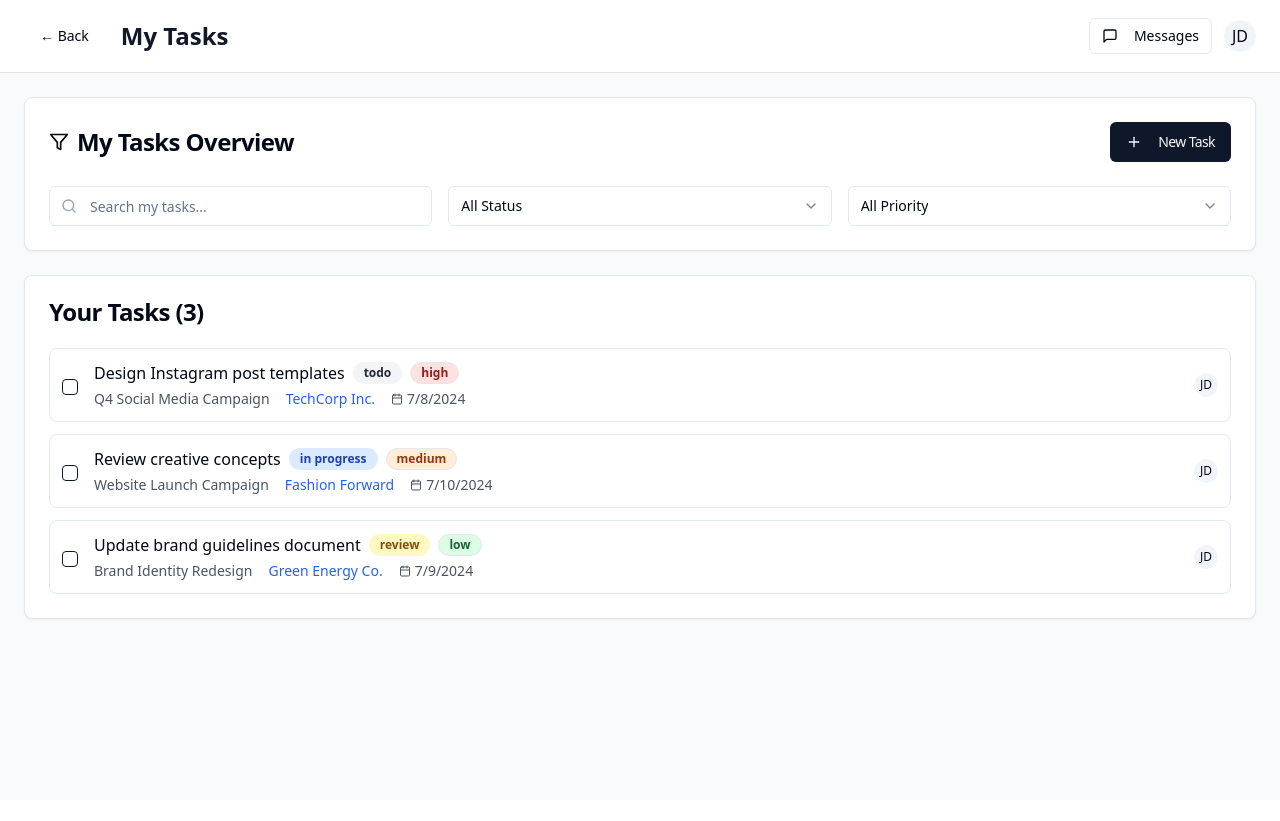
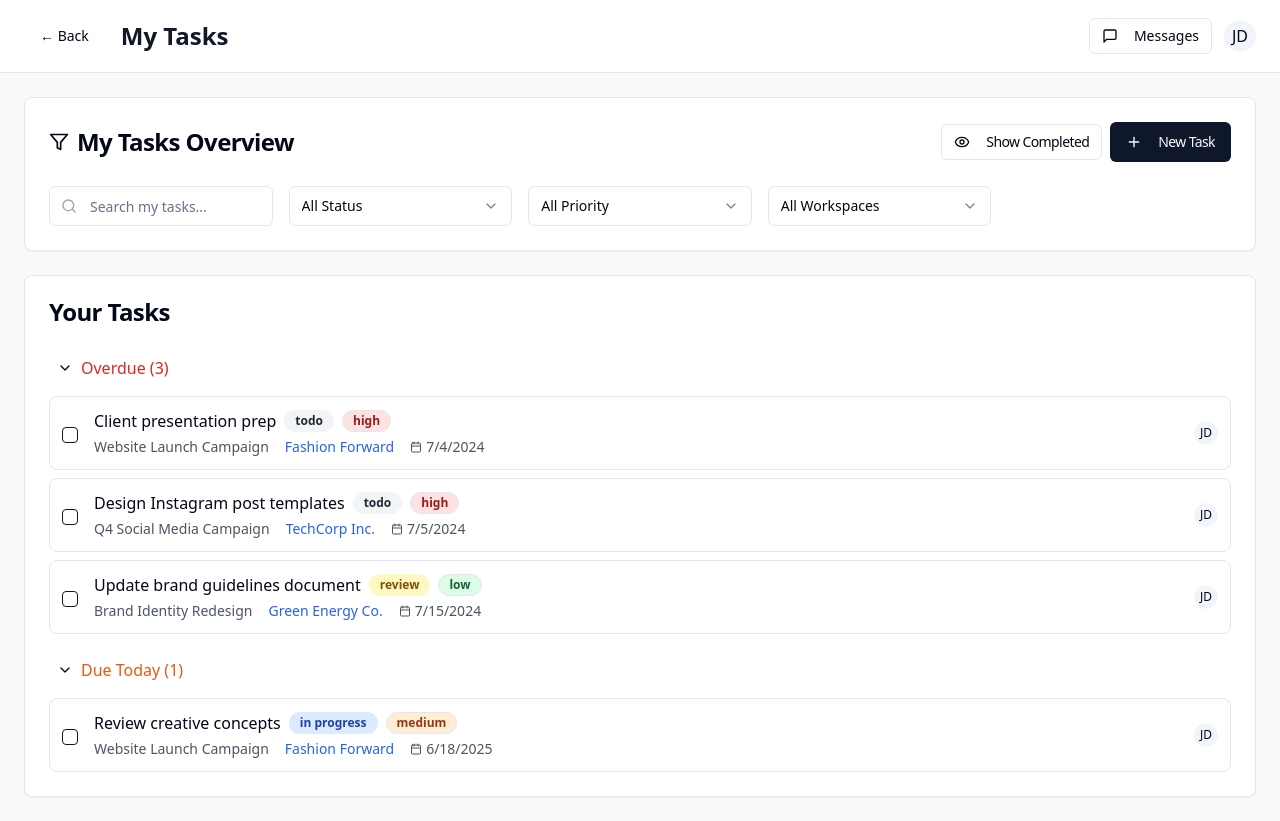
Before and after one commit to tylermounce/agency-zen-project, a React (Vite) app: page / in a window 1280 px wide. Both pictures are taken after a click on the button "My Tasks". Before the commit the page ends 800 px from the top, so only its background shows below. Built offline with nearby package versions, Linux system fonts and the light colour scheme.

Commit message:
feat: Implement task list enhancements
Adds task grouping, sorting, "show completed" toggle, and filtering options to the task list.

```diff
--- a/src/components/MyTasks.tsx
+++ b/src/components/MyTasks.tsx
@@ -8,16 +8,25 @@ import { Badge } from '@/components/ui/badge';
 import { Avatar, AvatarFallback } from '@/components/ui/avatar';
 import { Select, SelectContent, SelectItem, SelectTrigger, SelectValue } from '@/components/ui/select';
 import { Dialog, DialogContent, DialogHeader, DialogTitle, DialogTrigger } from '@/components/ui/dialog';
-import { Plus, Calendar, User, Filter, Search } from 'lucide-react';
+import { Collapsible, CollapsibleContent, CollapsibleTrigger } from '@/components/ui/collapsible';
+import { Plus, Calendar, User, Filter, Search, ChevronDown, ChevronRight, Eye, EyeOff } from 'lucide-react';
 
 export const MyTasks = () => {
   const [searchTerm, setSearchTerm] = useState('');
   const [filterStatus, setFilterStatus] = useState('all');
   const [filterPriority, setFilterPriority] = useState('all');
+  const [filterWorkspace, setFilterWorkspace] = useState('all');
+  const [showCompleted, setShowCompleted] = useState(false);
   const [isNewTaskOpen, setIsNewTaskOpen] = useState(false);
   const [newTaskTitle, setNewTaskTitle] = useState('');
   const [newTaskProject, setNewTaskProject] = useState('');
   const [newTaskPriority, setNewTaskPriority] = useState('medium');
+
+  // Collapsible sections state
+  const [overdueOpen, setOverdueOpen] = useState(true);
+  const [todayOpen, setTodayOpen] = useState(true);
+  const [upcomingOpen, setUpcomingOpen] = useState(true);
+  const [completedOpen, setCompletedOpen] = useState(false);
 
   // Mock data - tasks assigned to current user (JD)
   const myTasks = [
@@ -29,7 +38,7 @@ export const MyTasks = () => {
       status: 'todo',
       priority: 'high',
       assignee: 'JD',
-      dueDate: '2024-07-08',
+      dueDate: '2024-07-05', // Overdue
       completed: false
     },
     {
@@ -40,7 +49,7 @@ export const MyTasks = () => {
       status: 'in-progress',
       priority: 'medium',
       assignee: 'JD',
-      dueDate: '2024-07-10',
+      dueDate: new Date().toISOString().split('T')[0], // Today
       completed: false
     },
     {
@@ -51,9 +60,38 @@ export const MyTasks = () => {
       status: 'review',
       priority: 'low',
       assignee: 'JD',
-      dueDate: '2024-07-09',
+      dueDate: '2024-07-15', // Future
+      completed: false
+    },
+    {
+      id: '4',
+      title: 'Finalize logo design',
+      project: 'Brand Identity Redesign',
+      workspace: 'Green Energy Co.',
+      status: 'done',
+      priority: 'high',
+      assignee: 'JD',
+      dueDate: '2024-07-03',
+      completed: true
+    },
+    {
+      id: '5',
+      title: 'Client presentation prep',
+      project: 'Website Launch Campaign',
+      workspace: 'Fashion Forward',
+      status: 'todo',
+      priority: 'high',
+      assignee: 'JD',
+      dueDate: '2024-07-04', // Overdue
       completed: false
     }
+  ];
+
+  const workspaces = [
+    'TechCorp Inc.',
+    'Fashion Forward',
+    'Green Energy Co.',
+    'Internal Projects'
   ];
 
   const getStatusColor = (status: string) => {
@@ -75,34 +113,77 @@ export const MyTasks = () => {
     }
   };
 
-  const filteredTasks = myTasks.filter(task => {
+  // Filter and sort tasks
+  const filteredTasks = myTasks
+    .filter(task => {
+      if (!showCompleted && task.completed) return false;
+
       const matchesSearch = task.title.toLowerCase().includes(searchTerm.toLowerCase()) ||
                            task.project.toLowerCase().includes(searchTerm.toLowerCase()) ||
                            task.workspace.toLowerCase().includes(searchTerm.toLowerCase());
       const matchesStatus = filterStatus === 'all' || task.status === filterStatus;
       const matchesPriority = filterPriority === 'all' || task.priority === filterPriority;
+      const matchesWorkspace = filterWorkspace === 'all' || task.workspace === filterWorkspace;
 
-    return matchesSearch && matchesStatus && matchesPriority;
-  });
+      return matchesSearch && matchesStatus && matchesPriority && matchesWorkspace;
+    })
+    .sort((a, b) => new Date(a.dueDate).getTime() - new Date(b.dueDate).getTime());
+
+  // Group tasks by date
+  const today = new Date().toISOString().split('T')[0];
+  const overdueTasks = filteredTasks.filter(task => !task.completed && task.dueDate < today);
+  const todayTasks = filteredTasks.filter(task => !task.completed && task.dueDate === today);
+  const upcomingTasks = filteredTasks.filter(task => !task.completed && task.dueDate > today);
+  const completedTasks = filteredTasks.filter(task => task.completed);
 
   const handleCreateTask = () => {
     if (!newTaskTitle.trim()) return;
 
-    // Here you would typically create the task in your backend
     console.log('Creating new task:', {
       title: newTaskTitle,
       project: newTaskProject,
       priority: newTaskPriority,
-      assignee: 'JD', // Current user
-      dueDate: new Date().toISOString().split('T')[0], // Today's date
+      assignee: 'JD',
+      dueDate: new Date().toISOString().split('T')[0],
     });
 
-    // Reset form and close dialog
     setNewTaskTitle('');
     setNewTaskProject('');
     setNewTaskPriority('medium');
     setIsNewTaskOpen(false);
   };
+
+  const TaskItem = ({ task }: { task: typeof myTasks[0] }) => (
+    <div className="flex items-center space-x-4 p-3 rounded-lg border hover:bg-gray-50 transition-colors">
+      <Checkbox checked={task.completed} className="mt-1" />
+      <div className="flex-1 min-w-0">
+        <div className="flex items-center space-x-2 mb-1">
+          <h4 className={`font-medium ${task.completed ? 'line-through text-gray-500' : ''}`}>
+            {task.title}
+          </h4>
+          <Badge className={getStatusColor(task.status)} variant="secondary">
+            {task.status.replace('-', ' ')}
+          </Badge>
+          <Badge className={getPriorityColor(task.priority)} variant="outline">
+            {task.priority}
+          </Badge>
+        </div>
+        <div className="flex items-center space-x-4 text-sm text-gray-600">
+          <span className="truncate">{task.project}</span>
+          <span className="text-blue-600">{task.workspace}</span>
+          <div className="flex items-center space-x-1">
+            <Calendar className="w-3 h-3" />
+            <span>{new Date(task.dueDate).toLocaleDateString()}</span>
+          </div>
+        </div>
+      </div>
+      <div className="flex items-center space-x-2">
+        <Avatar className="w-6 h-6">
+          <AvatarFallback className="text-xs">{task.assignee}</AvatarFallback>
+        </Avatar>
+      </div>
+    </div>
+  );
 
   return (
     <div className="space-y-6">
@@ -114,6 +195,15 @@ export const MyTasks = () => {
               <Filter className="w-5 h-5 mr-2" />
               My Tasks Overview
             </div>
+            <div className="flex items-center space-x-2">
+              <Button
+                variant="outline"
+                size="sm"
+                onClick={() => setShowCompleted(!showCompleted)}
+              >
+                {showCompleted ? <EyeOff className="w-4 h-4 mr-2" /> : <Eye className="w-4 h-4 mr-2" />}
+                {showCompleted ? 'Hide Completed' : 'Show Completed'}
+              </Button>
               <Dialog open={isNewTaskOpen} onOpenChange={setIsNewTaskOpen}>
                 <DialogTrigger asChild>
                   <Button>
@@ -174,10 +264,11 @@ export const MyTasks = () => {
                   </div>
                 </DialogContent>
               </Dialog>
+            </div>
           </CardTitle>
         </CardHeader>
         <CardContent>
-          <div className="grid grid-cols-1 md:grid-cols-3 gap-4">
+          <div className="grid grid-cols-1 md:grid-cols-5 gap-4">
             <div className="relative">
               <Search className="absolute left-3 top-1/2 transform -translate-y-1/2 text-gray-400 w-4 h-4" />
               <Input
@@ -210,52 +301,95 @@ export const MyTasks = () => {
                 <SelectItem value="low">Low</SelectItem>
               </SelectContent>
             </Select>
+            <Select value={filterWorkspace} onValueChange={setFilterWorkspace}>
+              <SelectTrigger>
+                <SelectValue placeholder="Workspace" />
+              </SelectTrigger>
+              <SelectContent>
+                <SelectItem value="all">All Workspaces</SelectItem>
+                {workspaces.map((workspace) => (
+                  <SelectItem key={workspace} value={workspace}>
+                    {workspace}
+                  </SelectItem>
+                ))}
+              </SelectContent>
+            </Select>
           </div>
         </CardContent>
       </Card>
 
-      {/* Task List */}
+      {/* Task Sections */}
       <Card>
         <CardHeader>
-          <CardTitle>Your Tasks ({filteredTasks.length})</CardTitle>
+          <CardTitle>Your Tasks</CardTitle>
         </CardHeader>
-        <CardContent>
-          <div className="space-y-3">
-            {filteredTasks.map((task) => (
-              <div key={task.id} className="flex items-center space-x-4 p-3 rounded-lg border hover:bg-gray-50 transition-colors">
-                <Checkbox
-                  checked={task.completed}
-                  className="mt-1"
-                />
-                <div className="flex-1 min-w-0">
-                  <div className="flex items-center space-x-2 mb-1">
-                    <h4 className={`font-medium ${task.completed ? 'line-through text-gray-500' : ''}`}>
-                      {task.title}
-                    </h4>
-                    <Badge className={getStatusColor(task.status)} variant="secondary">
-                      {task.status.replace('-', ' ')}
-                    </Badge>
-                    <Badge className={getPriorityColor(task.priority)} variant="outline">
-                      {task.priority}
-                    </Badge>
+        <CardContent className="space-y-4">
+          {/* Overdue Tasks */}
+          {overdueTasks.length > 0 && (
+            <Collapsible open={overdueOpen} onOpenChange={setOverdueOpen}>
+              <CollapsibleTrigger className="flex items-center space-x-2 w-full p-2 rounded-lg hover:bg-gray-50 text-left">
+                {overdueOpen ? <ChevronDown className="w-4 h-4" /> : <ChevronRight className="w-4 h-4" />}
+                <span className="font-medium text-red-600">Overdue ({overdueTasks.length})</span>
+              </CollapsibleTrigger>
+              <CollapsibleContent className="space-y-2 mt-2">
+                {overdueTasks.map((task) => (
+                  <TaskItem key={task.id} task={task} />
+                ))}
+              </CollapsibleContent>
+            </Collapsible>
+          )}
+
+          {/* Today Tasks */}
+          {todayTasks.length > 0 && (
+            <Collapsible open={todayOpen} onOpenChange={setTodayOpen}>
+              <CollapsibleTrigger className="flex items-center space-x-2 w-full p-2 rounded-lg hover:bg-gray-50 text-left">
+                {todayOpen ? <ChevronDown className="w-4 h-4" /> : <ChevronRight className="w-4 h-4" />}
+                <span className="font-medium text-orange-600">Due Today ({todayTasks.length})</span>
+              </CollapsibleTrigger>
+              <CollapsibleContent className="space-y-2 mt-2">
+                {todayTasks.map((task) => (
+                  <TaskItem key={task.id} task={task} />
+                ))}
+              </CollapsibleContent>
+            </Collapsible>
+          )}
+
+          {/* Upcoming Tasks */}
+          {upcomingTasks.length > 0 && (
+            <Collapsible open={upcomingOpen} onOpenChange={setUpcomingOpen}>
+              <CollapsibleTrigger className="flex items-center space-x-2 w-full p-2 rounded-lg hover:bg-gray-50 text-left">
+                {upcomingOpen ? <ChevronDown className="w-4 h-4" /> : <ChevronRight className="w-4 h-4" />}
+                <span className="font-medium text-blue-600">Upcoming ({upcomingTasks.length})</span>
+              </CollapsibleTrigger>
+              <CollapsibleContent className="space-y-2 mt-2">
+                {upcomingTasks.map((task) => (
+                  <TaskItem key={task.id} task={task} />
+                ))}
+              </CollapsibleContent>
+            </Collapsible>
+          )}
+
+          {/* Completed Tasks (only show if toggle is on) */}
+          {showCompleted && completedTasks.length > 0 && (
+            <Collapsible open={completedOpen} onOpenChange={setCompletedOpen}>
+              <CollapsibleTrigger className="flex items-center space-x-2 w-full p-2 rounded-lg hover:bg-gray-50 text-left">
+                {completedOpen ? <ChevronDown className="w-4 h-4" /> : <ChevronRight className="w-4 h-4" />}
+                <span className="font-medium text-green-600">Completed ({completedTasks.length})</span>
+              </CollapsibleTrigger>
+              <CollapsibleContent className="space-y-2 mt-2">
+                {completedTasks.map((task) => (
+                  <TaskItem key={task.id} task={task} />
+                ))}
+              </CollapsibleContent>
+            </Collapsible>
+          )}
+
+          {/* No tasks message */}
+          {filteredTasks.length === 0 && (
+            <div className="text-center py-8 text-gray-500">
+              <p>No tasks found matching your filters.</p>
             </div>
-                  <div className="flex items-center space-x-4 text-sm text-gray-600">
-                    <span className="truncate">{task.project}</span>
-                    <span className="text-blue-600">{task.workspace}</span>
-                    <div className="flex items-center space-x-1">
-                      <Calendar className="w-3 h-3" />
-                      <span>{new Date(task.dueDate).toLocaleDateString()}</span>
-                    </div>
-                  </div>
-                </div>
-                <div className="flex items-center space-x-2">
-                  <Avatar className="w-6 h-6">
-                    <AvatarFallback className="text-xs">{task.assignee}</AvatarFallback>
-                  </Avatar>
-                </div>
-              </div>
-            ))}
-          </div>
+          )}
         </CardContent>
       </Card>
     </div>
```
Lines whose indentation alone changed are shown as unchanged.
